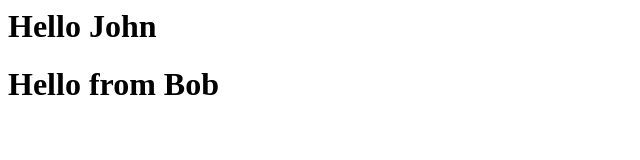
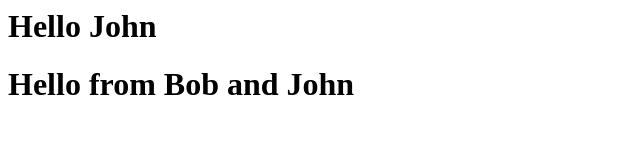
Before and after one commit to bhushanwalke/git_tutorial, a plain HTML site: page index.html in a window 1280 px wide. Shown: the whole page, without its empty margins (0-640 px from the left). Drawn offline with Linux system fonts and the light colour scheme.

Commit message:
changes made by John

```diff
--- a/index.html
+++ b/index.html
@@ -1,6 +1,6 @@
 <html>
 <body>
 <h1> Hello John </h1>
-<h1> Hello from Bob </h1>
+<h1> Hello from Bob and John </h1>
 </body>
 </html>
```
